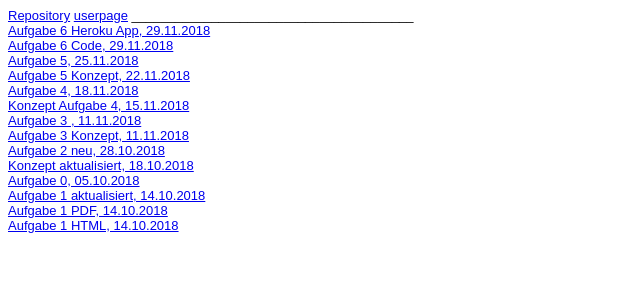
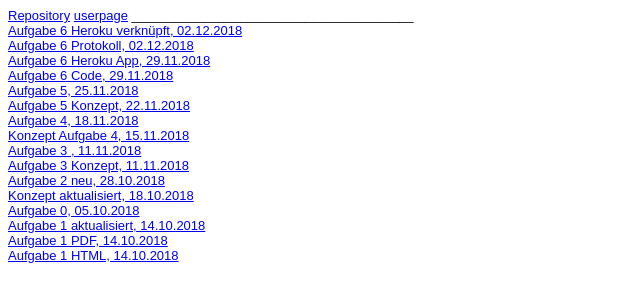
Before and after one commit to MilanSchwoerer/MilanSchwoerer.github.io, a plain HTML site: page Steckbrief/steckbrief.htm in a window 1280 px wide. Shown: the whole page, without its empty margins (0-640 px from the left). Drawn offline with Linux system fonts and the light colour scheme.

Commit message:
Aufgaben verlinkt

```diff
--- a/Steckbrief/steckbrief.htm
+++ b/Steckbrief/steckbrief.htm
@@ -16,6 +16,8 @@ body {
 	<a href="https://github.com/MilanSchwoerer/MilanSchwoerer.github.io" target="_blank">Repository</a>
 	<a href="https://milanschwoerer.github.io/" target="_blank">userpage</a>
 	_______________________________________</br>
+	<a href="https://milanschwoerer.github.io/EIA2/Aufgabe6/Aufgabe6.html" target="_blank">Aufgabe 6 Heroku verknüpft, 02.12.2018</a></br>
+	<a href="https://milanschwoerer.github.io/EIA2/Aufgabe6/EIA2%20Protokoll.pdf" target="_blank">Aufgabe 6 Protokoll, 02.12.2018</a></br>
 	<a href="https://eia2-server-node.herokuapp.com/Konfigurator" target="_blank">Aufgabe 6 Heroku App, 29.11.2018</a></br>
 	<a href="https://github.com/MilanSchwoerer/EIA2/blob/master/L06_SendData/Server/Server.ts" target="_blank">Aufgabe 6 Code, 29.11.2018</a></br>
 	<a href="https://milanschwoerer.github.io/EIA2/Aufgabe5/Aufgabe5.html" target="_blank">Aufgabe 5, 25.11.2018</a></br>
```
